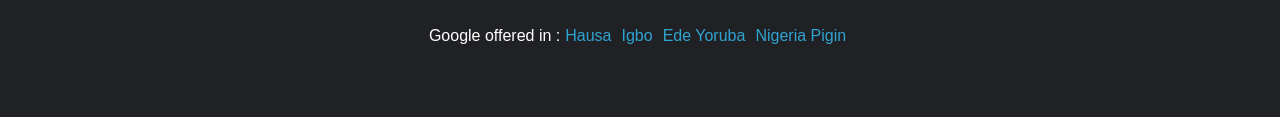
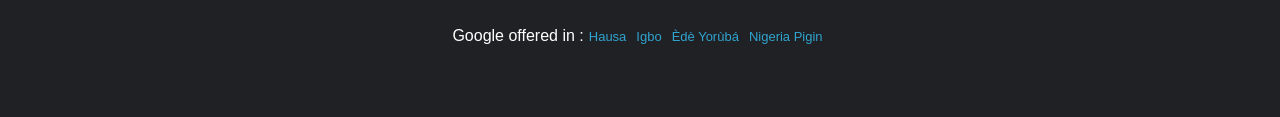
Before and after one commit to Abosede3/google, a plain HTML site: page index.html in a window 1280 px wide. Shown: the part 491-608 px from the top of the page. Drawn offline with Linux system fonts and the light colour scheme.

Commit message:
update my style sheet

```diff
--- a/index.html
+++ b/index.html
@@ -40,7 +40,7 @@
             <li>Google offered in : </li>
             <li class="language-item"><a href="#" class="language-link">Hausa</a></li>
             <li class="language-item"><a href="#" class="language-link">Igbo</a></li>
-            <li class="language-item"><a href="#" class="language-link">Ede Yoruba</a></li>
+            <li class="language-item"><a href="#" class="language-link">Èdè Yorùbá</a></li>
             <li class="language-item"><a href="#" class="language-link">Nigeria Pigin</a></li>
         </ul>
        </div>
--- a/style.css
+++ b/style.css
@@ -149,6 +149,7 @@ li:first-child{
 }
 .language-item a{
     color: #30A4D0;
+    font-size: small;
 }
 b{
     color: #fff;
```
